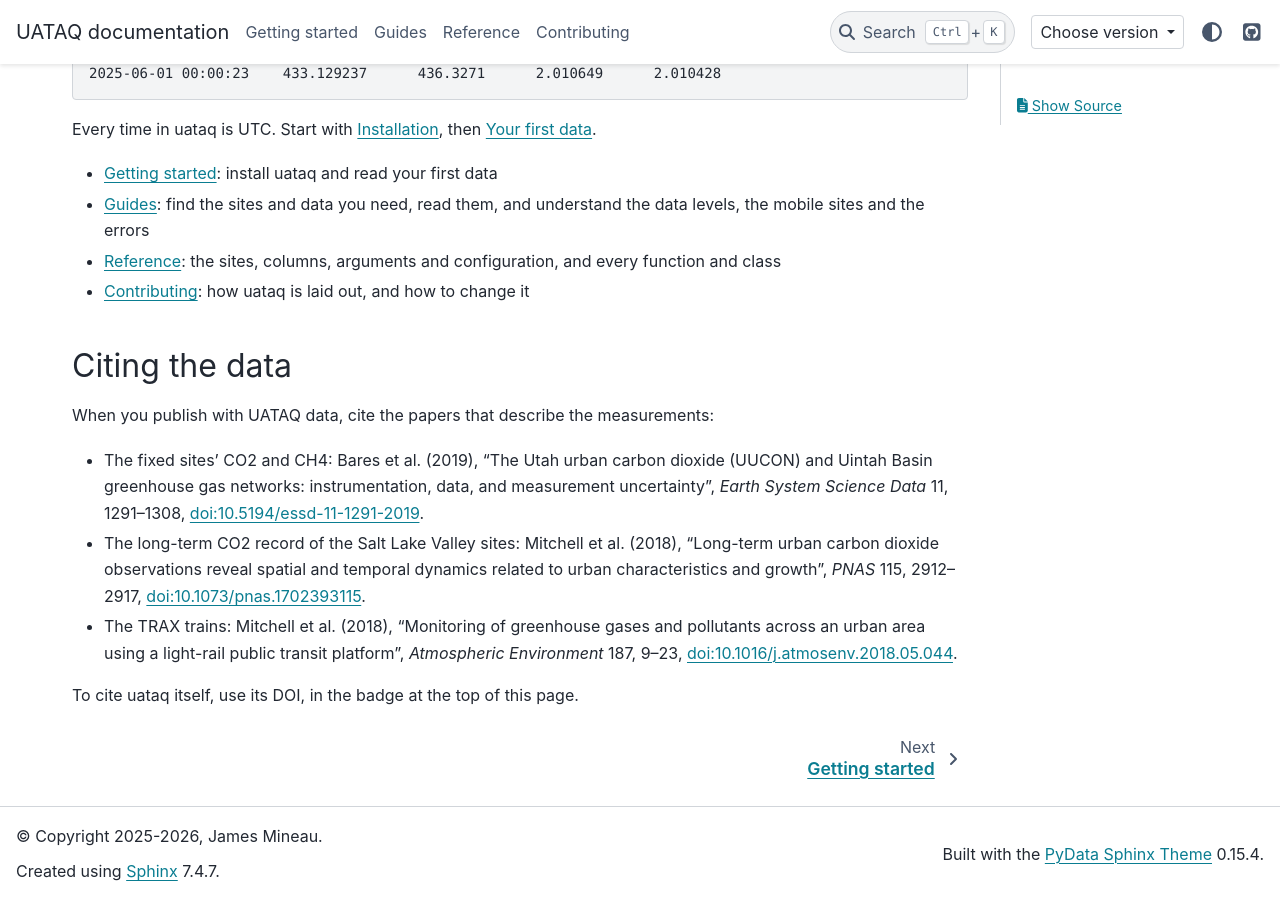
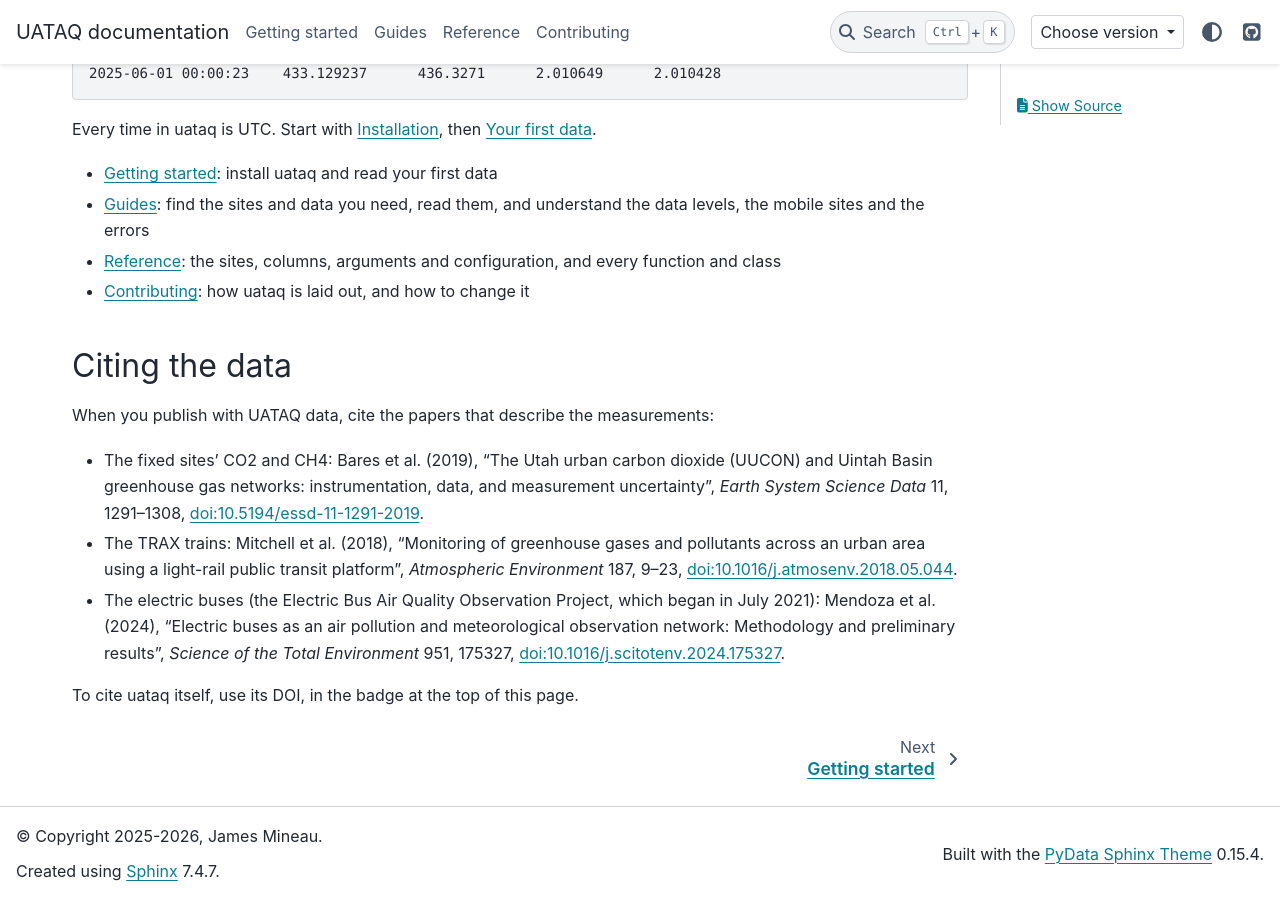
Before and after one commit to jmineau/uataq, a Sphinx documentation site: the page built from docs/index.rst, in a window 1280 px wide and 900 px high, scrolled down 535 px. Built offline with Sphinx 7.4.7 and the PyData theme 0.15.4, drawn with Linux system fonts in a browser that asks for light colours.

Commit message:
docs: cite the electric bus paper and drop the long-term CO2 one
The citation list on the front page named Mitchell et al. (2018, PNAS), the
long-term CO2 record, which is not about the data uataq reads. Remove it. Add
Mendoza et al. (2024), the Electric Bus Air Quality Observation Project paper,
for the bus data.

```diff
--- a/docs/index.rst
+++ b/docs/index.rst
@@ -49,14 +49,15 @@ measurements:
   dioxide (UUCON) and Uintah Basin greenhouse gas networks: instrumentation,
   data, and measurement uncertainty", *Earth System Science Data* 11,
   1291–1308, `doi:10.5194/essd-11-1291-2019 <https://doi.org/10.5194/essd-11-1291-2019>`_.
-- The long-term CO2 record of the Salt Lake Valley sites: Mitchell et al.
-  (2018), "Long-term urban carbon dioxide observations reveal spatial and
-  temporal dynamics related to urban characteristics and growth", *PNAS* 115,
-  2912–2917, `doi:10.1073/pnas.1702393115 <https://doi.org/10.1073/pnas.1702393115>`_.
 - The TRAX trains: Mitchell et al. (2018), "Monitoring of greenhouse gases and
   pollutants across an urban area using a light-rail public transit platform",
   *Atmospheric Environment* 187, 9–23,
   `doi:10.1016/j.atmosenv.2018.05.044 <https://doi.org/10.1016/j.atmosenv.2018.05.044>`_.
+- The electric buses (the Electric Bus Air Quality Observation Project, which
+  began in July 2021): Mendoza et al. (2024), "Electric buses as an air
+  pollution and meteorological observation network: Methodology and preliminary
+  results", *Science of the Total Environment* 951, 175327,
+  `doi:10.1016/j.scitotenv.2024.175327 <https://doi.org/10.1016/j.scitotenv.2024.175327>`_.
 
 To cite uataq itself, use its DOI, in the badge at the top of this page.
 
```
